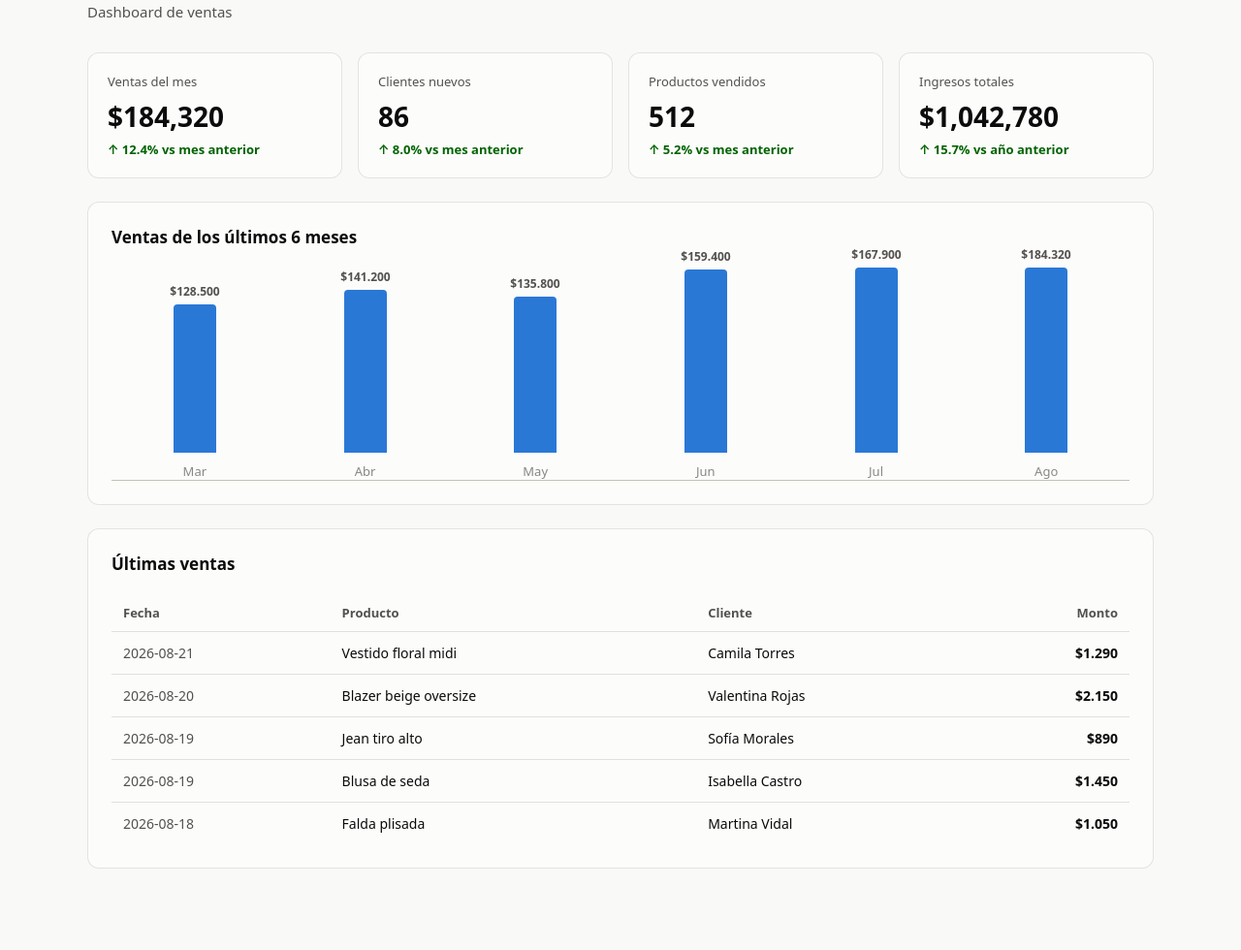
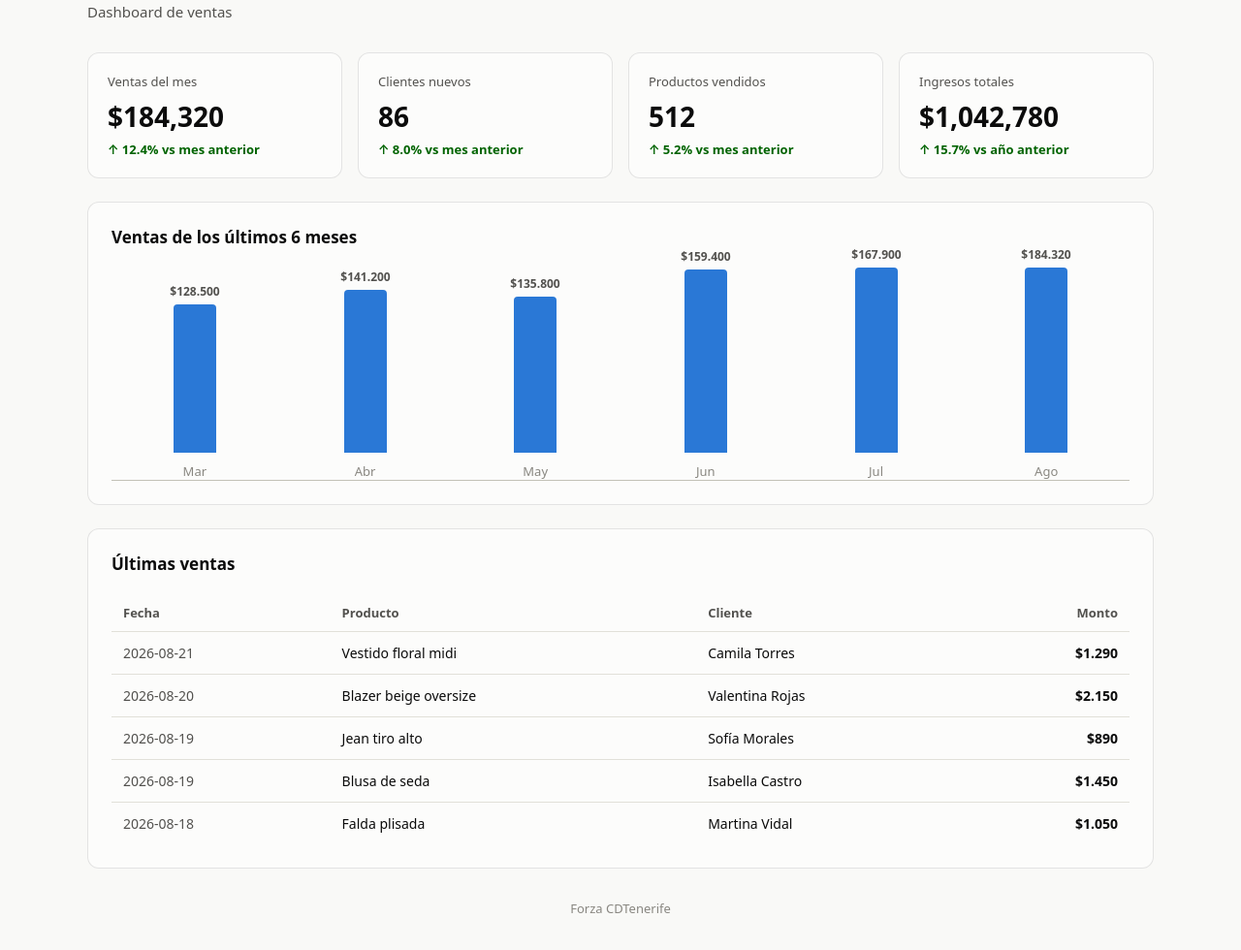
Before and after one commit to juanreyes2005/Mi-Primer-Dashboard, a plain HTML site: page index.html in a window 1280 px wide. Shown: the part 72-1052 px from the top of the page at 97% size. Drawn offline with Linux system fonts and the light colour scheme.

Commit message:
añadido pie de página

```diff
--- a/index.html
+++ b/index.html
@@ -247,6 +247,14 @@
       grid-template-columns: 1fr;
     }
   }
+
+  /* ===== Pie de página ===== */
+  footer {
+    margin-top: 32px;
+    text-align: center;
+    font-size: 13px;
+    color: var(--text-muted);
+  }
 </style>
 </head>
 <body>
@@ -303,6 +311,9 @@
       <tbody id="tabla-ventas"></tbody>
     </table>
   </section>
+
+  <!-- Pie de página -->
+  <footer class="fade-in" style="animation-delay: 0.35s">Forza CDTenerife</footer>
 
 </div>
 
```
